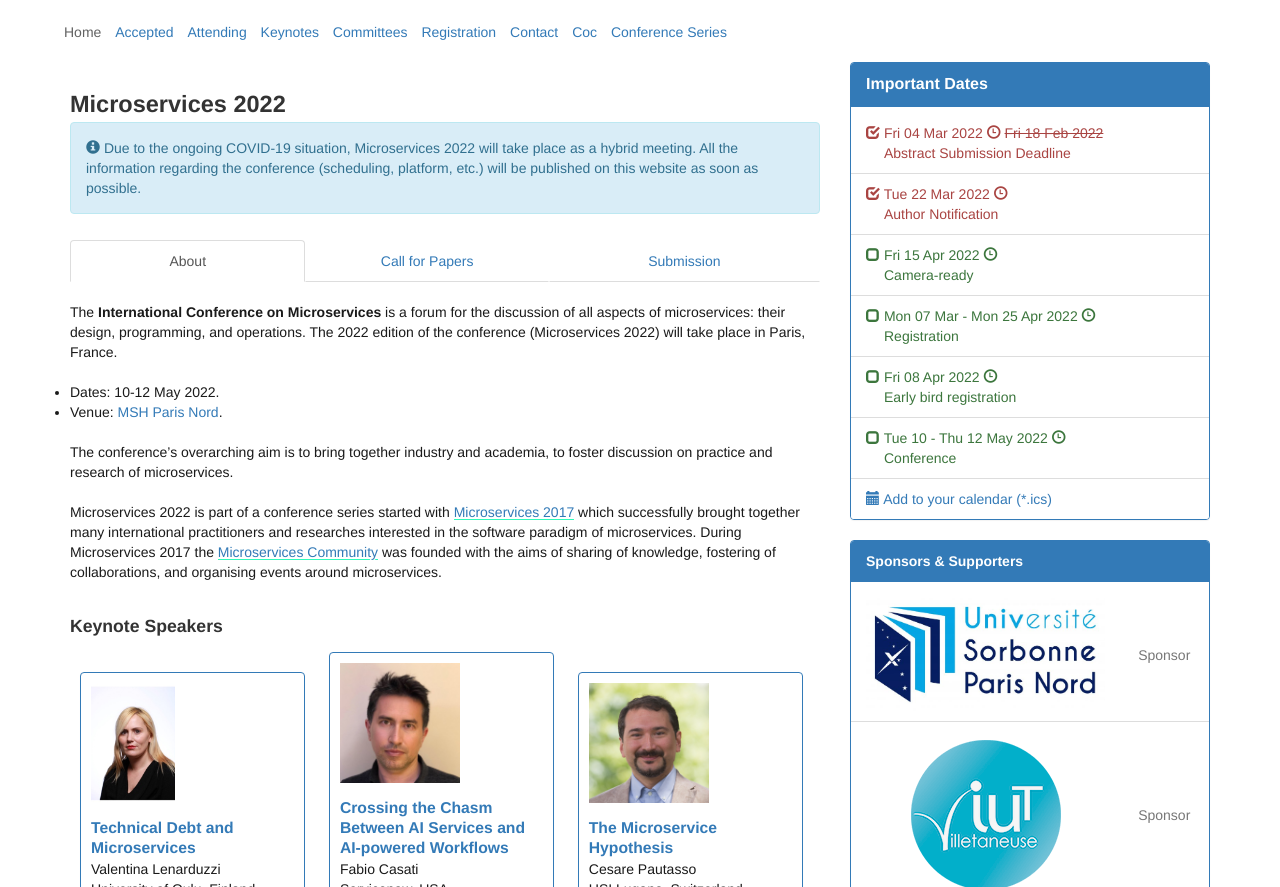
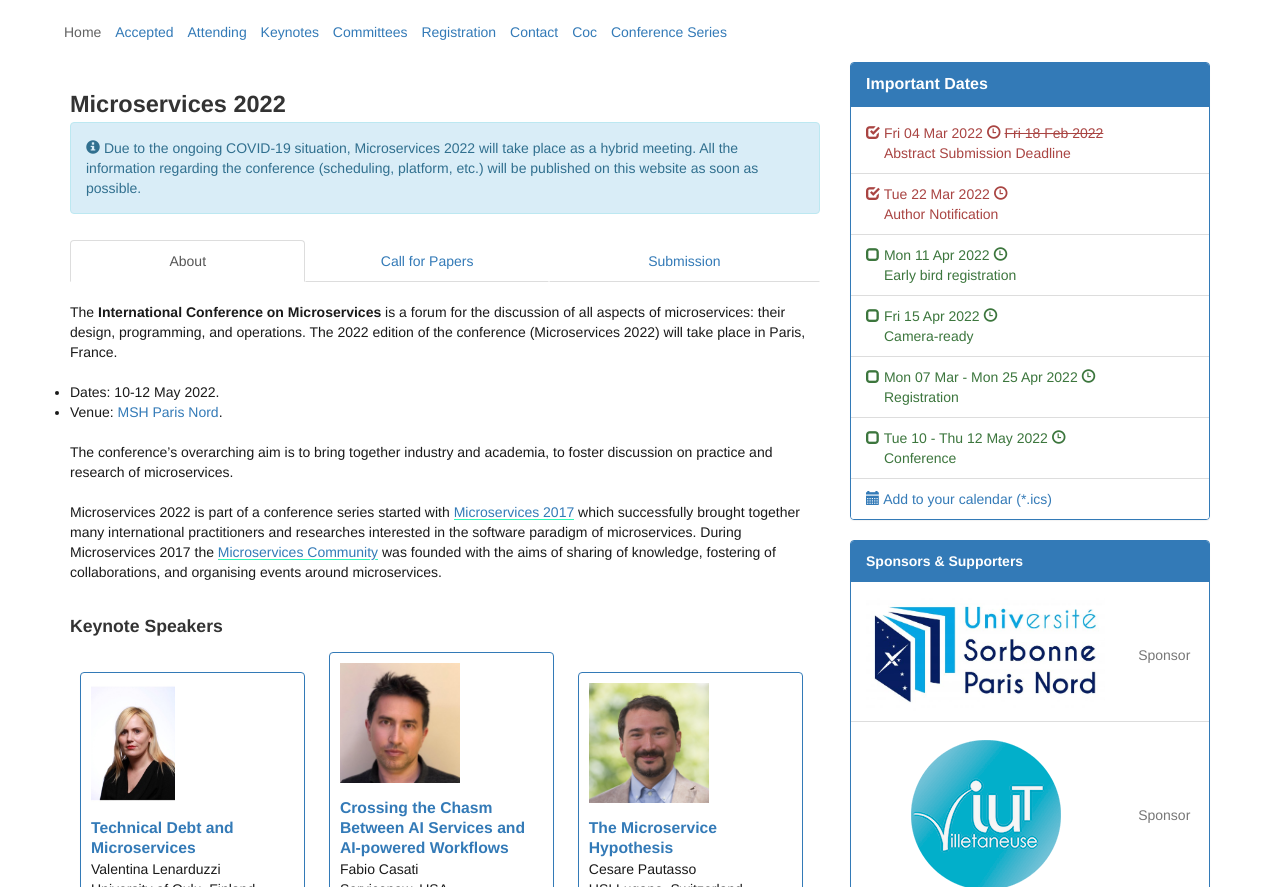
Before and after one commit to microservices-community/microservices-2022, a Jekyll site: the page built from index.md, in a window 1280 px wide and 900 px high, scrolled down 393 px, cut to the strip 13-900 px from the top of the window. Built offline with Jekyll 4.4.1, drawn with Linux system fonts in a browser that asks for light colours; part of the change alters nothing that is shown.

```diff
--- a/_data/dates.yml
+++ b/_data/dates.yml
@@ -23,6 +23,16 @@
         tzid: Etc/GMT-12
         label: AoE (UTC-12)
 
+
+- summary: Early bird registration
+  id: early-bird
+  expired: false
+  entries:
+    - date: 2022-04-11
+      zone:
+        tzid: Etc/GMT-12
+        label: AoE (UTC-12)
+
 - summary: Camera-ready
   id: camera-ready
   expired: false
@@ -39,15 +49,6 @@
   entries:
     - from: 2022-03-07
       to: 2022-04-25
-      zone:
-        tzid: Etc/GMT-12
-        label: AoE (UTC-12)
-
-- summary: Early bird registration
-  id: early-bird
-  expired: false
-  entries:
-    - date: 2022-04-08
       zone:
         tzid: Etc/GMT-12
         label: AoE (UTC-12)
```
